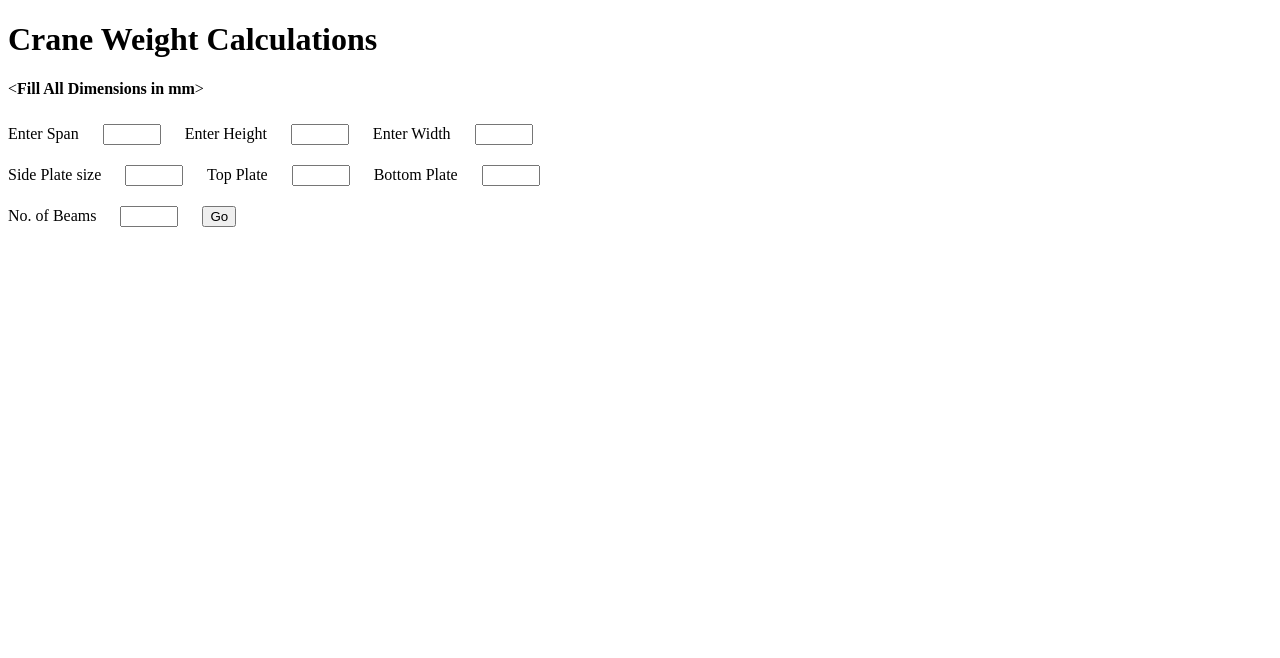
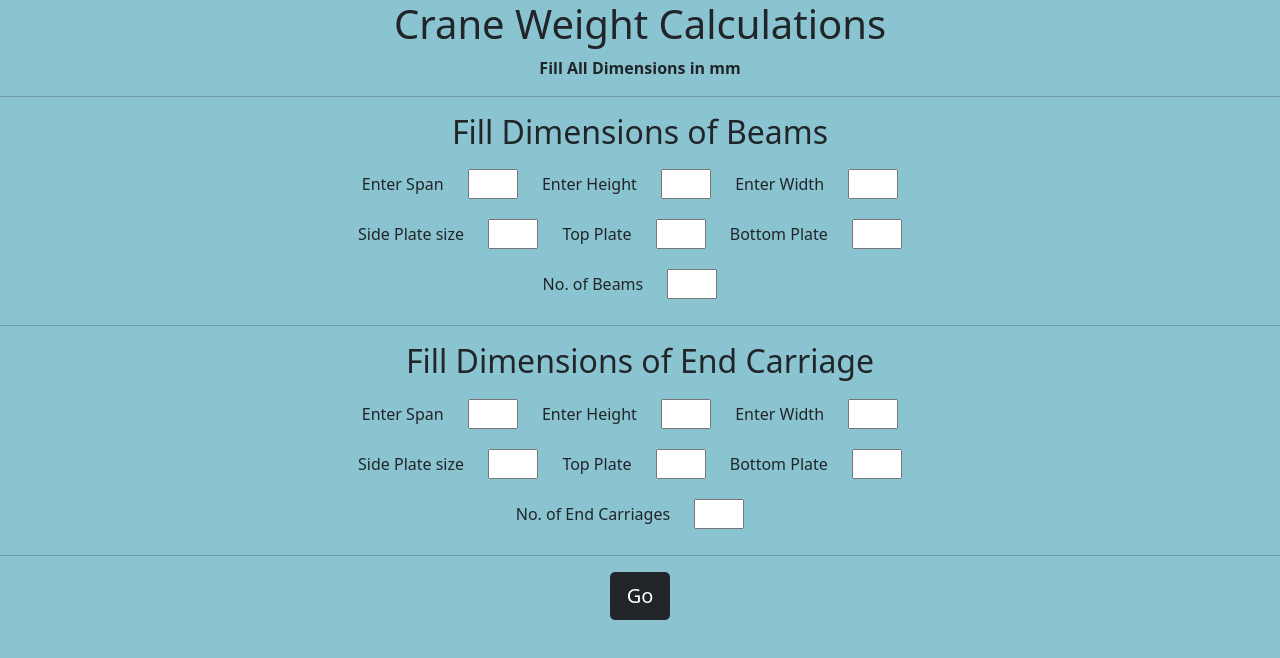
Before and after one commit to freehostsite/WeightCalculations, a website: page index.html in a window 1280 px wide. Drawn offline with nearby package versions, Linux system fonts and the light colour scheme.

Commit message:
2nd Commit

```diff
--- a/index.html
+++ b/index.html
@@ -3,30 +3,57 @@
   <head>
     <meta charset="utf-8">
     <title>Crane Weight Calculations</title>
+    <link href="https://cdn.jsdelivr.net/npm/bootstrap@5.0.0-beta2/dist/css/bootstrap.min.css" rel="stylesheet" integrity="sha384-BmbxuPwQa2lc/FVzBcNJ7UAyJxM6wuqIj61tLrc4wSX0szH/Ev+nYRRuWlolflfl" crossorigin="anonymous">
     <link rel="stylesheet" href="styles.css">
   </head>
   <body>
     <h1>Crane Weight Calculations</h1>
-    <p><<strong>Fill All Dimensions in mm</strong>></p>
-    <div class="beams">
+    <p><strong>Fill All Dimensions in mm</strong></p>
+    <hr>
+
       <form action="/" method="post">
-        <label for="span">Enter Span</label>
+        <div class="beams">
+        <h2>Fill Dimensions of Beams</h2>
+        <label >Enter Span</label>
         <input type="text" name="span" >
-        <label for="height">Enter Height</label>
+        <label >Enter Height</label>
         <input type="text" name="height" >
-        <label for="width">Enter Width</label>
+        <label >Enter Width</label>
         <input type="text" name="width" ><br>
-        <label for="">Side Plate size</label>
+        <label >Side Plate size</label>
         <input type="text" name="sidePlate" value="">
-        <label for="">Top Plate</label>
+        <label >Top Plate</label>
         <input type="text" name="topPlate" value="">
-        <label for="">Bottom Plate</label>
+        <label >Bottom Plate</label>
         <input type="text" name="bottomPlate" value=""><br>
-        <label for="">No. of Beams</label>
+        <label >No. of Beams</label>
         <input type="text" name="noOfBeams" value="">
-        <button type="submit" name="button">Go</button>
+        <!-- <button type="submit" name="button">Go</button> -->
+        <hr>
+        </div>
+        <div class="end-carriage">
+        <h2>Fill Dimensions of End Carriage</h2>
+        <label >Enter Span</label>
+        <input type="text" name="spanEC" >
+        <label >Enter Height</label>
+        <input type="text" name="heightEC" >
+        <label >Enter Width</label>
+        <input type="text" name="widthEC" ><br>
+        <label >Side Plate size</label>
+        <input type="text" name="sidePlateEC" value="">
+        <label >Top Plate</label>
+        <input type="text" name="topPlateEC" value="">
+        <label >Bottom Plate</label>
+        <input type="text" name="bottomPlateEC" value=""><br>
+        <label >No. of End Carriages</label>
+        <input type="text" name="noOfEC" value=""><br
+        </div>
+        <hr>
+        <button class="btn btn-lg btn-dark" type="submit" name="button">Go</button>
+
       </form>
 
-    </div>
+      <script src="https://cdn.jsdelivr.net/npm/bootstrap@5.0.0-beta2/dist/js/bootstrap.bundle.min.js" integrity="sha384-b5kHyXgcpbZJO/tY9Ul7kGkf1S0CWuKcCD38l8YkeH8z8QjE0GmW1gYU5S9FOnJ0" crossorigin="anonymous"></script>
+
   </body>
 </html>
--- a/public/styles.css
+++ b/public/styles.css
@@ -1,3 +1,8 @@
+
+body {
+  background-color: #8ac4d0;
+  text-align: center;
+}
 input {
   width: 50px;
   margin: 10px 20px;
```
Also changed, not shown: app.js (+44 -12 lines).
